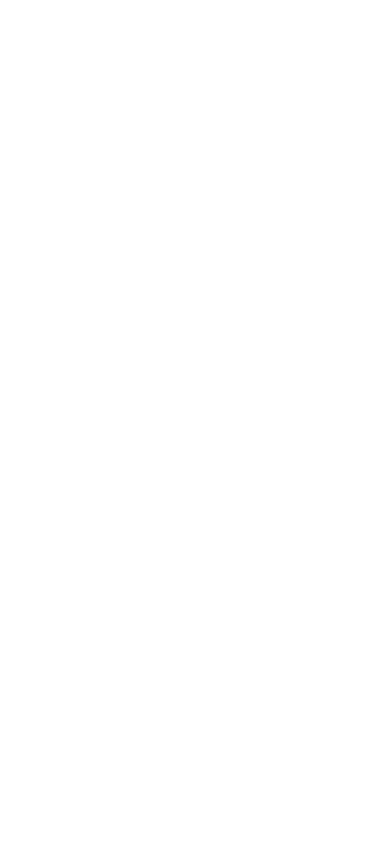
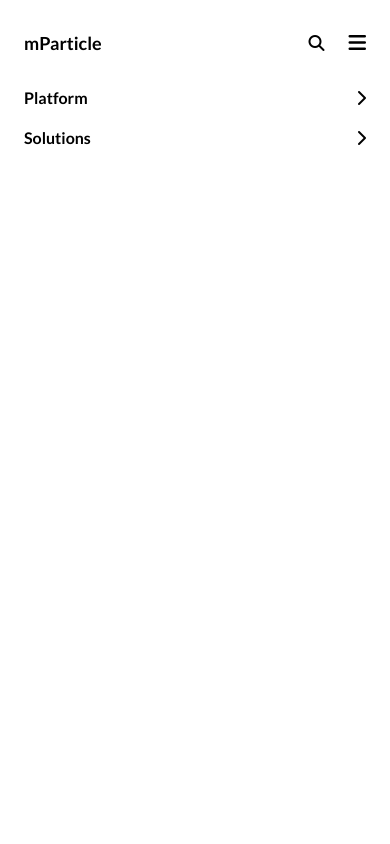
Before and after one commit to oyesola-dolapo/mparticle-clone-, a React (Vite) app: page / in a window 390 px wide. Both pictures are taken after a click on the icon 357 px from the left and 42 px from the top of the page. Shown: the top 844 px of the page. Built offline with nearby package versions, Linux system fonts and the light colour scheme.

Commit message:
nav menu and sub menu

```diff
--- a/src/Components/Home/Home.jsx
+++ b/src/Components/Home/Home.jsx
@@ -36,7 +36,7 @@
   return (
     <main>
       <section className="h-max w-screen bg-primaryColor text-white selection:text-primaryColor px-0">
-        <div className="w-full pt-28 px-6">
+        <div className="w-full pt-10 px-6">
           <h1 className="headers text-center">
             Turn customer data into customer joy
           </h1>
--- a/src/Components/Nav.jsx
+++ b/src/Components/Nav.jsx
@@ -3,9 +3,10 @@
 export default function Nav() {
   const [navbarBg, setNavbarBg] = useState(false);
   const [menu, setMenu] = useState(false);
+  const [openSubMenuIndex, setOpenSubMenuIndex] = useState(null);
 
   const handleScroll = () => {
-    if (window.scrollY > 1) {
+    if (window.scrollY > 0 && !menu) {
       setNavbarBg(true);
     } else {
       setNavbarBg(false);
@@ -14,7 +15,13 @@
 
   const handleMenu = () => {
     setMenu(!menu);
-    console.log(menu);
+    document.body.style.overflow = menu ? "auto" : "hidden";
+  };
+
+  const handleSubMenu = (index) => {
+    setOpenSubMenuIndex(openSubMenuIndex === index ? null : index);
+    document.body.style.overflow =
+      openSubMenuIndex !== null ? "auto" : "hidden";
   };
 
   useEffect(() => {
@@ -22,20 +29,143 @@
     return () => {
       window.removeEventListener("scroll", handleScroll);
     };
-  }, []);
+  }, [menu]);
+
+  const nav = [
+    {
+      title: "Platform",
+      subtitle: "Capabilities",
+      items: [
+        {
+          title: "Real-time data infrastructure",
+          subtitle: "Orchestrate end-to-end data seamlessly",
+        },
+        {
+          title: "Analytics",
+          subtitle: "Understand customer journeys & behavior",
+        },
+        {
+          title: "Customer 360",
+          subtitle: "Unifying data for a complete customer view",
+        },
+        {
+          title: "Artificial intelligence",
+          subtitle: "Optimize customer engagement at scale",
+        },
+        {
+          title: "Segmentation",
+          subtitle: "Deliver personalized experiences in real time",
+        },
+        {
+          title: "Governance",
+          subtitle: "Trust your data is secure, private and usable",
+        },
+      ],
+    },
+    {
+      title: "Solutions",
+      items: [
+        {
+          title: "Create a customer 360",
+        },
+        {
+          title: "Improve understanding of customers",
+        },
+        {
+          title: "Lower customer acquisition cost",
+        },
+        {
+          title: "Boost customer lifetime value",
+        },
+        {
+          title: "Drive operational efficiencies",
+        },
+        {
+          title: "Activate customer data from your warehouse",
+        },
+      ],
+    },
+  ];
 
   return (
     <nav
-      className={`w-full bg-primaryColor z-50 px-6 absolute top-0 left-0 py-[1.8rem]  ${
+      className={`w-full relative transition-all duration-500 ${
         menu ? "h-screen bg-white text-black" : "h-max"
-      } ${navbarBg ? "bg-white" : "bg-transparent text-white"}`}>
-      <div className="w-full flex justify-between items-center">
-        <h1 className="font-bold text-lg sm:text-xl select-none">mParticle</h1>
-        <div className="flex items-center gap-6">
-          <i class="fa-solid fa-magnifying-glass"></i>
-          <i class="fa-solid fa-bars text-xl" onClick={handleMenu}></i>
+      }`}>
+      <div
+        className={`w-full px-6 py-[1.8rem] flex justify-between items-center transition-all duration-300 ${
+          navbarBg ? "bg-white text-black" : "bg-transparent text-white"
+        }`}>
+        <h1
+          className={`font-bold text-lg sm:text-xl select-none ${
+            menu ? "text-black" : ""
+          }`}>
+          mParticle
+        </h1>
+        <div className={`flex items-center gap-6 ${menu ? "text-black" : ""}`}>
+          <i className="fa-solid fa-magnifying-glass"></i>
+          <i
+            className="fa-solid fa-bars text-xl cursor-pointer"
+            onClick={handleMenu}></i>
         </div>
       </div>
+
+      {menu && (
+        <div className="px-6 h-full">
+          {nav.map((item, index) => (
+            <div key={index}>
+              <div
+                className="flex items-center justify-between mb-4 cursor-pointer"
+                onClick={() => handleSubMenu(index)}>
+                <p className="font-semibold">{item.title}</p>
+                <i className="fa-solid fa-chevron-right"></i>
+              </div>
+
+              {openSubMenuIndex === index && (
+                <div className="bg-white h-full w-full absolute top-0 left-0 px-6 pt-2 pb-6 overflow-scroll">
+                  <div className="flex justify-between items-center">
+                    <p
+                      className="font-semibold"
+                      onClick={() => handleSubMenu(null)}>
+                      <i className="fa-solid fa-chevron-left"></i> &nbsp; Back
+                    </p>
+                    <i
+                      className="fa-solid fa-x"
+                      onClick={() => {
+                        handleMenu();
+                        handleSubMenu(null);
+                      }}></i>
+                  </div>
+
+                  <p className="mono mt-4 text-sm font-light">
+                    {item.subtitle}
+                  </p>
+
+                  {item.items.map((itm, idx) => (
+                    <div
+                      key={idx}
+                      className="border-b-[.5px] border-black py-4">
+                      <h3>{itm.title}</h3>
+                      <p className="w-[60%] text-sm font-light">
+                        {itm.subtitle}
+                      </p>
+                    </div>
+                  ))}
+
+                  <div className="mt-6 text-sm">
+                    <button className="w-full py-4 font-semibold text-center bg-secondaryColor rounded-md">
+                      Sign up
+                    </button>
+                    <button className="w-full py-3 mt-4 font-semibold text-center border-[.5px] border-black rounded-md">
+                      Contact us
+                    </button>
+                  </div>
+                </div>
+              )}
+            </div>
+          ))}
+        </div>
+      )}
     </nav>
   );
 }
```
